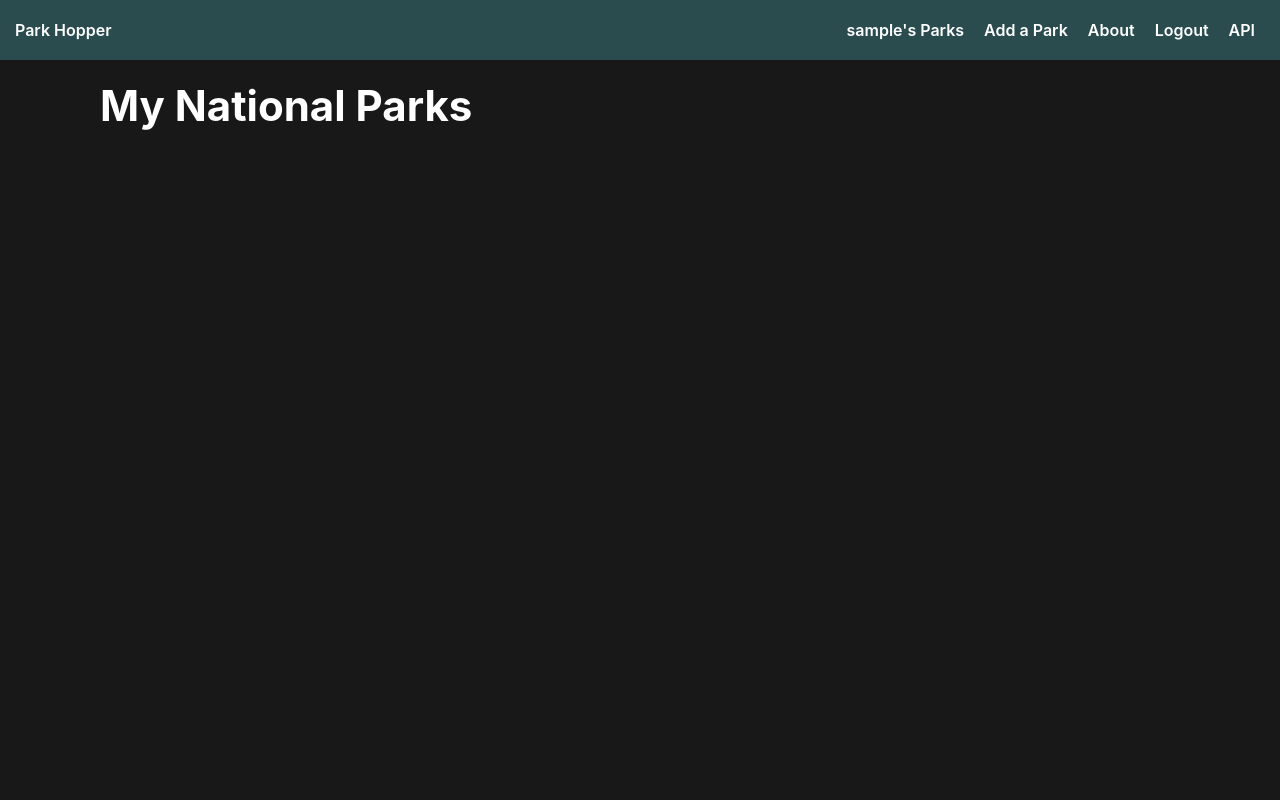
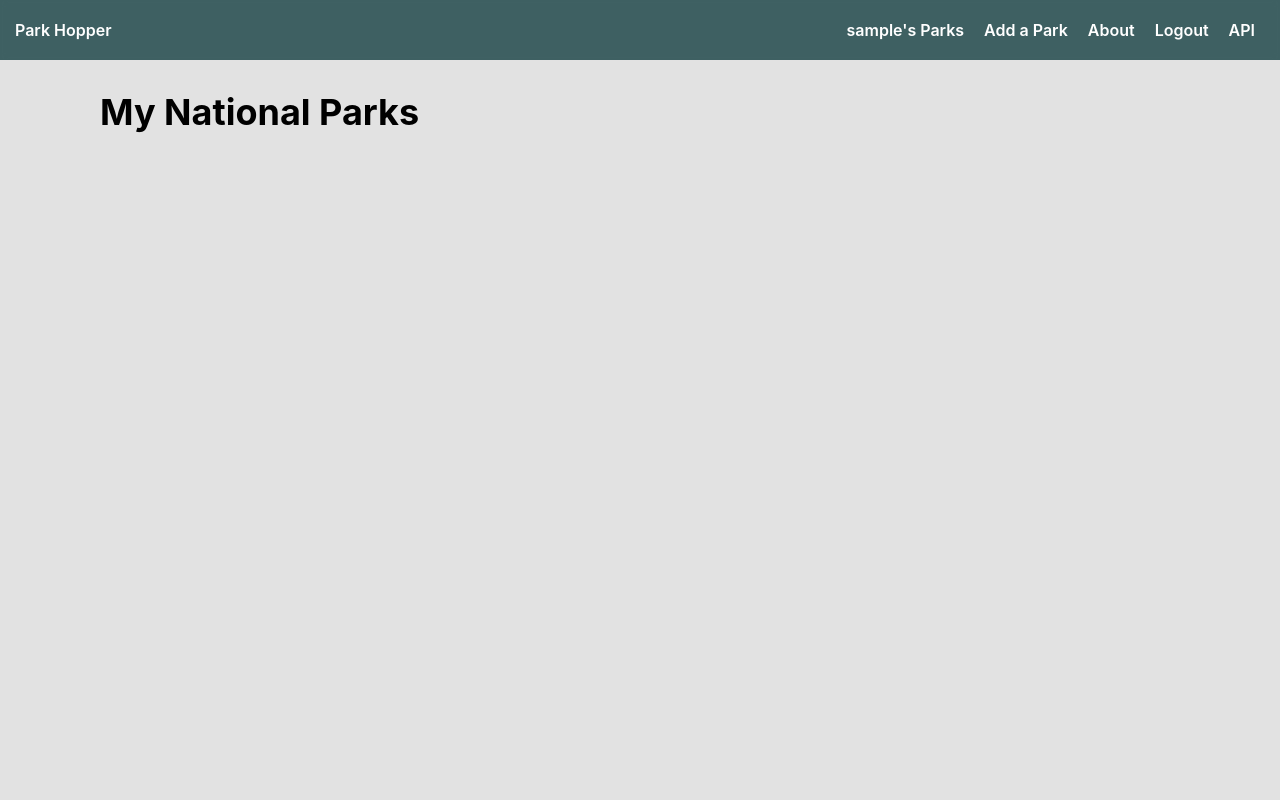
Before and after one commit to eunicey/park-hopper, a Django app: page /parks/ in a window 1280 px wide. Run offline with Django 4.2, Linux system fonts and the light colour scheme; the visitor is signed in with stand-in values (Sample User, id 1); data that the repository does not hold is empty; some libraries are stand-ins or nearby versions.

Commit message:
Fix styling across pages for consistency

```diff
--- a/main_app/static/css/about.css
+++ b/main_app/static/css/about.css
@@ -40,12 +40,15 @@ main {
 .about > h1 {
   font-size: var( --font-xtreme);
   margin: 0 0 40px 0;
+  font-weight: 500;
 }
 
 .about > p {
   font-size: var( --font-xl);
+  font-weight: 300;
   margin: 0;
   text-align: center;
+  line-height: 1.5;
 }
 
 footer {
--- a/main_app/static/css/base.css
+++ b/main_app/static/css/base.css
@@ -24,16 +24,16 @@ body {
   align-items: center;
   min-height: 100vh;
 
-  /* background-color: #202124; */
-  --background-color: rgb(24, 24, 24);
-  /* background-color: black; */
+  /* --background-color: rgb(24, 24, 24); */
+  --background-color: rgb(226, 226, 226);
 
   --nav-bg: rgb(60, 110, 113, .7);
   --nav-bg-ff: rgb(60, 110, 113, .9);
   --nav-bg-ff: rgba(45, 83, 85, 0.9);
 
-  --text-color: white;
-  --help-text-color: rgb(187, 187, 187);
+  --text-color-on-dark: white;
+  --body-text-color: black;
+  --help-text-color: rgb(94, 94, 94);
 
   --link-hover-color: #f8cf68;
   --button-bg: rgb(245, 245, 245);
@@ -101,7 +101,7 @@ nav li {
 
 nav a, .header-logo-container a {
   text-decoration: none;
-  color: var(--text-color);
+  color: var(--text-color-on-dark);
   font-weight: 600;
   font-size: 16px;
 }
@@ -124,20 +124,20 @@ main {
   width: 100%;
   /* padding: 0 10px; */
   min-height: calc(100vh - 60px);
-  color: var(--text-color);
+  color: var(--body-text-color);
 }
 
 .page-header {
-  display: flex;
-  align-items: center;
-  margin: 20px;
-  margin-left: 100px;
-  color: var(--text-color);
+  /* display: flex;
+  align-items: center; */
+  /* margin: 20px;
+  margin-left: 100px; */
+  /* color: var(--body-text-color); */
 }
 
 .page-header h1 {
-  margin: 0;
-  font-size: var(--font-xtreme);
+  /* margin: 0;
+  font-size: var(--font-xtreme); */
 }
 
 .btn {
--- a/main_app/static/css/parks/park-index.css
+++ b/main_app/static/css/parks/park-index.css
@@ -1,3 +1,8 @@
+.page-header {
+  margin: 20px;
+  margin-left: 100px;
+  font-size: var(--font-xl);
+}
 .card-container {
   padding: 0 30px;
   display: flex;
@@ -9,9 +14,6 @@
   width: 550px;
   height: 300px;
   margin: 20px;
-  /* border: var(--borders); */
-  /* box-shadow: var(--card-box-shadow); */
-
 }
 
 .card-content {
@@ -23,6 +25,10 @@
 
 }
 
+.card-img-container img {
+  border-radius: 10px;
+  box-shadow: var(--card-box-shadow);
+}
 .card-img-container, img {
   height: 100%;
   width: 100%;
@@ -34,10 +40,12 @@
   left: 0px;
   width: 100%;
 
-  padding: 0px 0px 10px 20px;
+  padding: 15px 0px 15px 20px;
   background: linear-gradient(bottom, rgba(0,0,0,1), rgba(0,0,0,.2));
   background: -webkit-linear-gradient(bottom, rgba(40,40,40,1), rgba(40,40,40,.3));
   background: -moz-linear-gradient(bottom, rgba(0,0,0,1), rgba(0,0,0,.4));
+
+  border-radius: 0 0 10px 10px;
 }
 
 #visited {
@@ -54,10 +62,10 @@
 
 .card > a {
   text-decoration: none;
-  color: var(--text-color);
+  color: var(--text-color-on-dark);
 }
 
-.card h2 {
-  margin: 10px 0;
-  /* font-size: var(--font-xl); */
+.card-title {
+  margin: 0;
+  font-size: var(--font-xl);
 }
--- a/main_app/templates/main_app/park_confirm_delete.html
+++ b/main_app/templates/main_app/park_confirm_delete.html
@@ -23,7 +23,7 @@
     <h1>Delete Park?</h1>
   </div>
 
-  <h2>Are you sure you want to delete {{ park.name }}?</h2>
+  <h2 class="delete-confirm-text">Are you sure you want to delete {{ park.name }}?</h2>
 
   <form
     action=""
```
Also changed, not shown: main_app/static/css/form.css (+7 -2 lines), main_app/static/css/home-signup.css (+10 -4 lines), main_app/static/css/parks/park-detail.css (+20 -9 lines).
